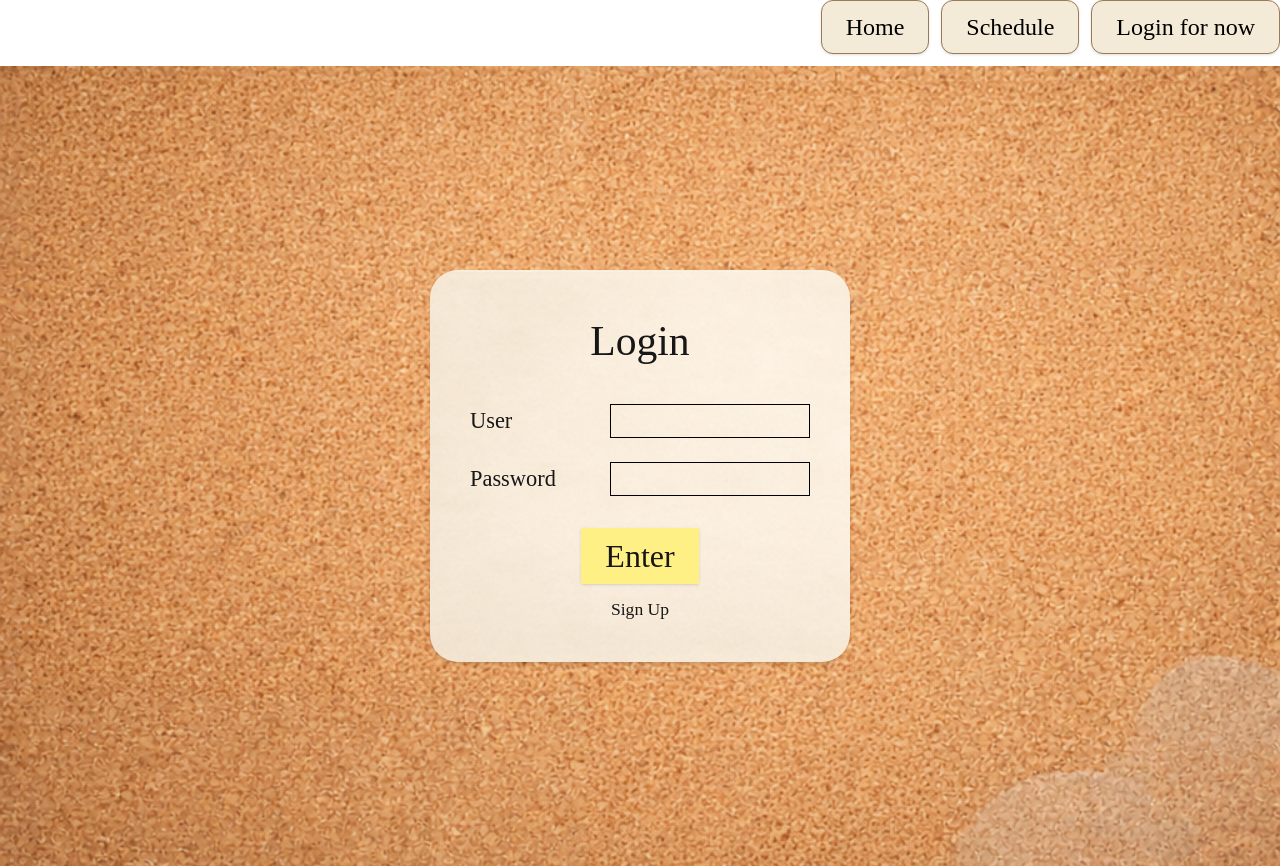
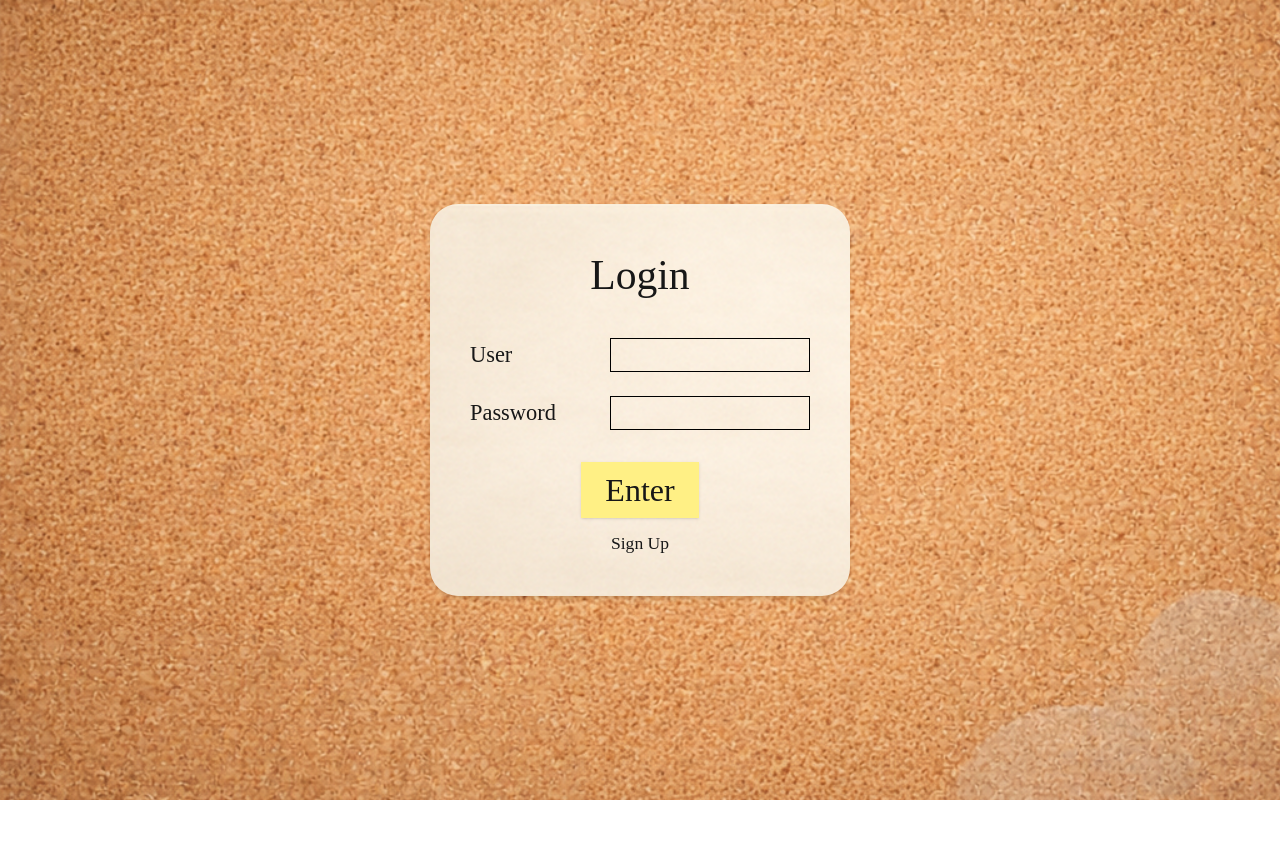
Before and after one commit to Agate001/fullstackfrontend, a Next.js app: page / in a window 1280 px wide. After the commit the page ends 800 px from the top, so only its background shows below. Built offline with nearby package versions, Linux system fonts and the light colour scheme.

Commit message:
removed nav

```diff
--- a/app/page.tsx
+++ b/app/page.tsx
@@ -73,7 +73,7 @@ export default function LoginPage() {
 
   return (
     <div>
-      <NavBarComponent />
+
 
       <main className="min-h-screen w-full bg-[url('/Assets/Background.png')] bg-cover bg-center flex items-center justify-center">
         <div className="w-105 rounded-[28px] bg-[url('/Assets/Card.png')] bg-cover bg-center p-10 shadow-md">
```
